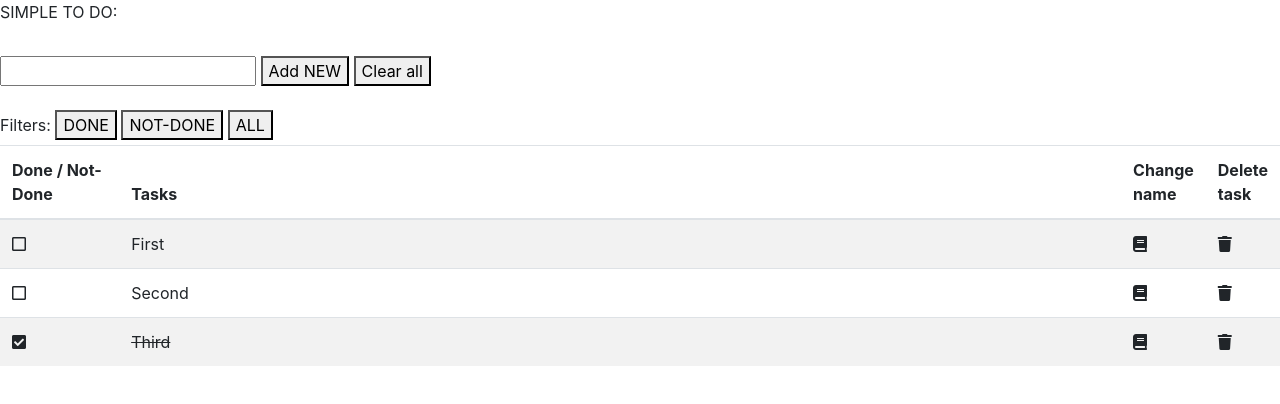
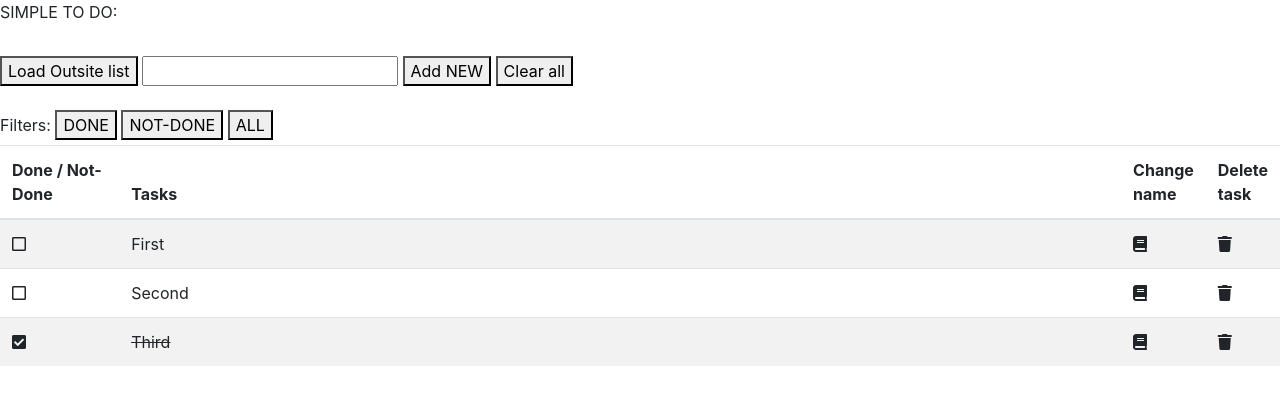
Before and after one commit to LiudaK/ToDoList, a website: page index.html in a window 1280 px wide. Drawn offline with nearby package versions, Linux system fonts and the light colour scheme.

Commit message:
generate list from get request

```diff
--- a/index.html
+++ b/index.html
@@ -15,7 +15,8 @@
 </head>
 <body>
 <label> SIMPLE TO DO:</label><br/><br/>
-<input id ="input">
+<button  id="btn-xhr" onclick="loadTask()"> Load Outsite list</button>
+<input id="input" >
 <button id = "enter" onclick="addTodo()"> Add NEW </button>
 <button id = "clear" onclick="cleanTodo()"> Clear all </button>
 <br/> <br/> <label> Filters:</label>
--- a/script.js
+++ b/script.js
@@ -183,3 +183,24 @@ function renderList() {
         }
     })
 }
+function loadTask() {
+    const xhr = new XMLHttpRequest();
+    //with asynchronous
+    xhr.open('GET', 'https://jsonplaceholder.typicode.com/todos', true);
+    xhr.send();
+    let loadedList = [];
+    xhr.onreadystatechange = function () {
+        if (xhr.readyState == 4) {
+            loadedList = JSON.parse(xhr.response).map(el => ({
+                ...el,
+                done: el.completed
+            }));
+            list = [
+                ... list,
+                ... loadedList
+            ];
+            localStorage.setItem('todoList', JSON.stringify(list));
+            renderList();
+        }
+    };
+}
```
